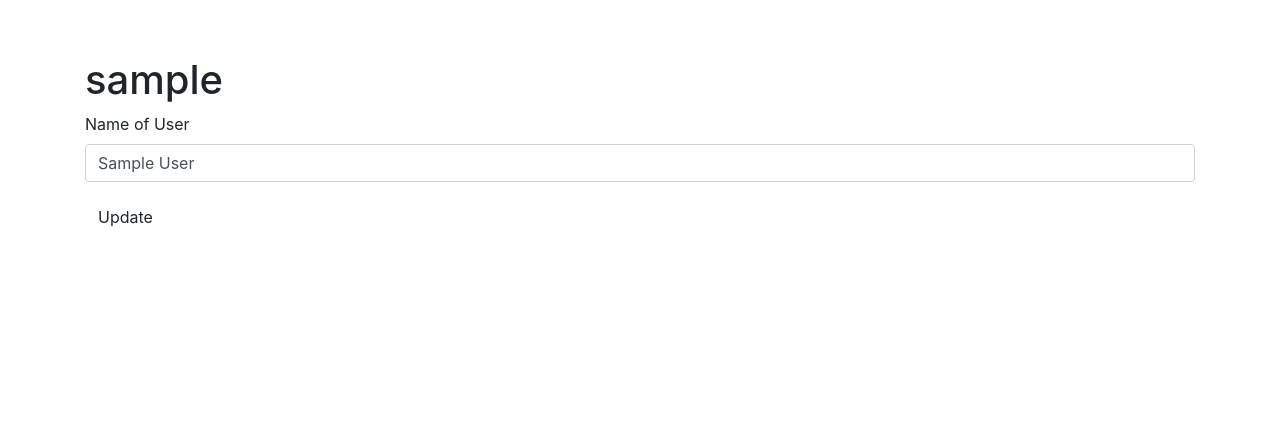
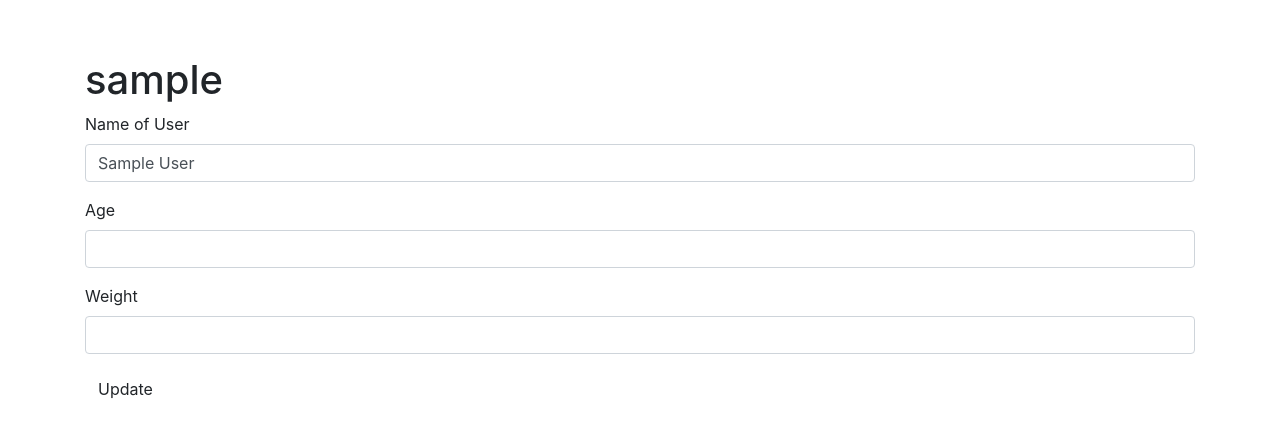
Before and after one commit to Guin-/Fem_Stats, a Django app: a page that uses femstats/templates/base.html in a window 1280 px wide. Shown: the top 438 px of the page. Run offline with Django 3.2, Linux system fonts and the light colour scheme; the visitor is signed in with stand-in values (Sample User, id 1); data comes from the database, SQL or seed files in the repository; parts of the project's set-up code (start-up, migrations or seed data) failed here and were passed over; some libraries are stand-ins or nearby versions.

Commit message:
Update user model, view and user detail template

```diff
--- a/femstats/templates/users/user_detail.html
+++ b/femstats/templates/users/user_detail.html
@@ -12,6 +12,8 @@
       <h2>{{ object.username }}</h2>
       {% if object.name %}
         <p>{{ object.name }}</p>
+        <p>Age: {{ user.age }}</p>
+        <p>Weight: {{ user.weight }}</p>
       {% endif %}
     </div>
   </div>
@@ -21,7 +23,7 @@
 <div class="row">
 
   <div class="col-sm-12 ">
-    <a class="btn btn-primary" href="{% url 'users:update' %}">My Info</a>
+    <a class="btn btn-primary" href="{% url 'users:update' %}">Update Profile</a>
     <a class="btn btn-primary" href="{% url 'account_email' %}">E-Mail</a>
     <!-- Your Stuff: Custom user template urls -->
   </div>
--- a/femstats/users/models.py
+++ b/femstats/users/models.py
@@ -14,6 +14,8 @@ class User(AbstractUser):
     # First Name and Last Name do not cover name patterns
     # around the globe.
     name = models.CharField(_("Name of User"), blank=True, max_length=255)
+    age = models.PositiveSmallIntegerField(null=True, blank=True)
+    weight = models.PositiveSmallIntegerField(null=True, blank=True)
 
     def __str__(self):
         return self.username
--- a/femstats/users/views.py
+++ b/femstats/users/views.py
@@ -26,7 +26,7 @@ class UserRedirectView(LoginRequiredMixin, RedirectView):
 
 class UserUpdateView(LoginRequiredMixin, UpdateView):
 
-    fields = ['name', ]
+    fields = ['name', 'age', 'weight']
 
     # we already imported User in the view code above, remember?
     model = User
```
Also changed, not shown: femstats/users/migrations/0002_auto_20151112_1716.py (added).
